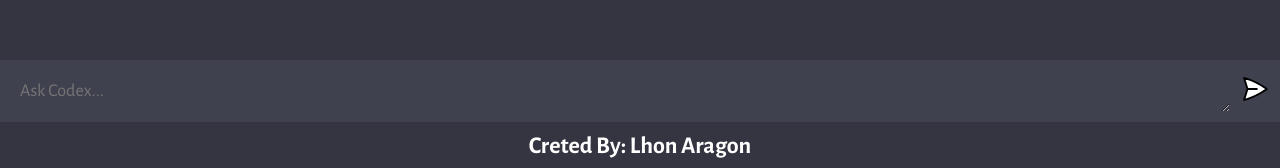
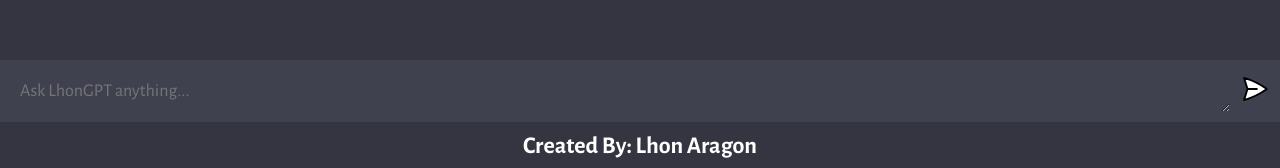
Before and after one commit to 14marlon/codex, a website built with Vite: page client/index.html in a window 1280 px wide. Shown: the part 629-797 px from the top of the page. Built offline with nearby package versions, Linux system fonts and the light colour scheme.

Commit message:
fix typo and edit placeholder

```diff
--- a/client/index.html
+++ b/client/index.html
@@ -14,10 +14,10 @@
     <div id="chat_container"></div>
 
     <form action="">
-      <textarea name="prompt" id="" cols="1" rows="1" placeholder="Ask Codex..."></textarea>
+      <textarea name="prompt" id="" cols="1" rows="1" placeholder="Ask LhonGPT anything..."></textarea>
       <button type="submit"><img src="assets/send.svg" alt=""></button>
     </form>
-    <h2 class="author">Creted By: Lhon Aragon</h2>
+    <h2 class="author">Created By: Lhon Aragon</h2>
   </div>
 
   <script type="module" src="script.js"></script>
```
